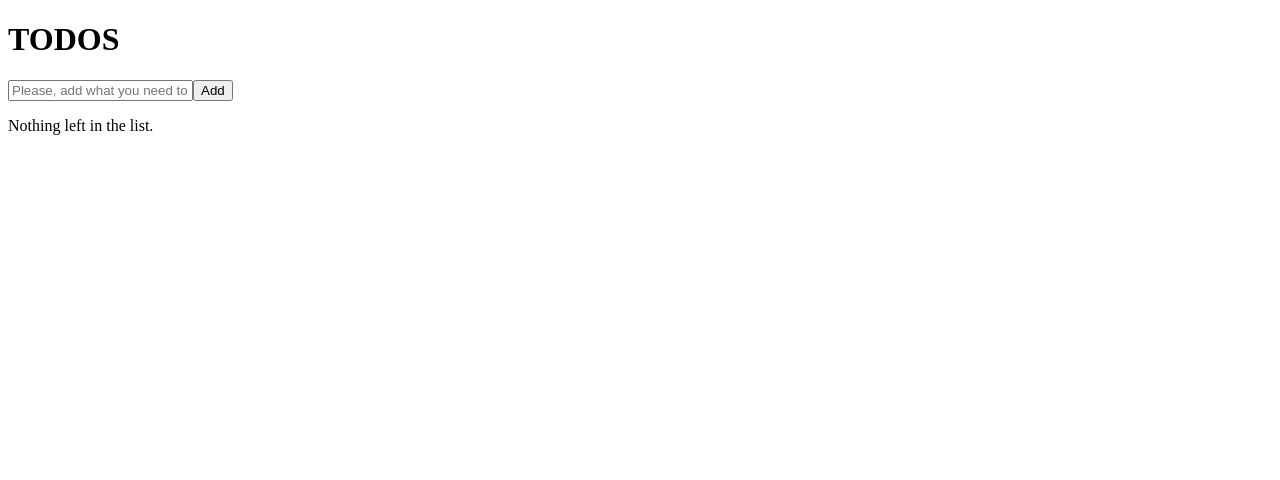
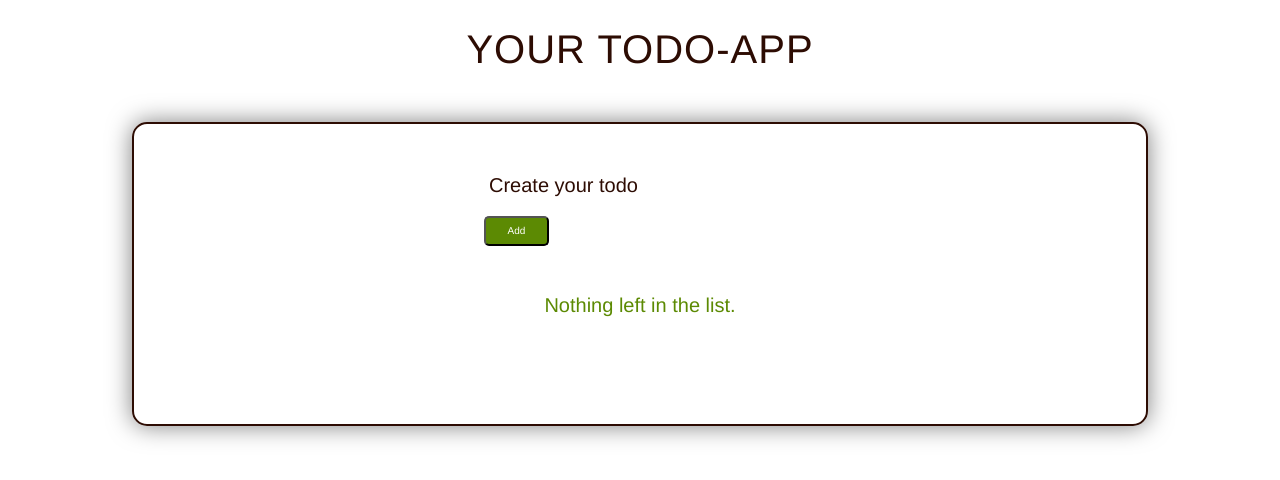
Before and after one commit to pani-tka/vue-test, a Vue app: page / in a window 1280 px wide. Shown: the top 480 px of the page. Built offline with nearby package versions, Linux system fonts and the light colour scheme.

Commit message:
Added filter by status of todo. Added some styles.

```diff
--- a/src/App.vue
+++ b/src/App.vue
@@ -1,20 +1,23 @@
 <template>
   <div>
-    <h1>TODOS</h1>
+    <h1 class="app-title">YOUR TODO-APP</h1>
+    <div class="container">
       <AddNewTodo @addTodo="addTodo"></AddNewTodo>
       <TodoList
         v-if="todos.length"
         :todos="todos"
+        @editTodoById='editTodoById'
         @removeTodoById='removeTodoById'
-      @editTodoById='editTodoById'
       />
       <p v-else>Nothing left in the list.</p>
+    </div>
   </div>
 </template>
 
 <script>
 import AddNewTodo from './components/add-new-todo'
 import TodoList from './components/todo-list'
+
 export default {
   name: "App",
 
@@ -25,20 +28,53 @@ export default {
 
   data() {
     return {
-      todos: []
+      todos: [],
     }
   },
 
   methods: {
-    addTodo (newTodo) {
-      this.todos.push(newTodo);
+    addTodo(newTodo) {
+      const todoItem = {
+        title: newTodo,
+        completed: false
+      };
+      this.todos.push(todoItem);
     },
-    removeTodoById (id) {
+    removeTodoById(id) {
       this.todos.splice(id, 1);
     },
-    editTodoById (id, todo) {
-      this.$set(this.todos, id, todo);
-    }
+    editTodoById(id, todo) {
+      this.todos[id].title = todo;
+    },
   }
 }
 </script>
+
+<style scoped>
+
+.container {
+  width: 80%;
+  min-height: 300px;
+  margin: 50px auto 30px;
+  border: 2px solid #2d0c03;
+  border-radius: 15px;
+  box-shadow: 0 0 25px rgba(0, 0, 0, 0.5)
+}
+
+.container p {
+  font-size: 20px;
+  font-family: "Helvetica Neue",serif;
+  color: #5c8a03;
+  text-align: center;
+}
+
+.app-title {
+  text-align: center;
+  font-size: 40px;
+  font-weight: normal;
+  font-family: "Helvetica Neue",serif;
+  letter-spacing: 1px;
+  color: #2d0c03;
+}
+
+</style>
--- a/src/components/add-new-todo.vue
+++ b/src/components/add-new-todo.vue
@@ -1,27 +1,160 @@
 <template>
-  <div>
-    <input v-model="newTodo" @keyup.enter='createNewTodo' placeholder="Please, add what you need to do..."/>
-    <button @click='createNewTodo'>Add</button>
+  <div class="middle">
+    <div id="fancy-inputs">
+      <label class="input">
+        <input
+          @keyup.enter='createNewTodo'
+          type="text"
+          v-model="newTodo"
+        />
+        <span><span>Create your todo</span></span>
+      </label>
+      <button @click='createNewTodo' class="add-todo">Add</button>
+    </div>
   </div>
 </template>
 
 <script>
-import Vue from 'vue'
 
-export default Vue.component('AddNewTodo', {
-  data () {
+export default {
+  name: 'AddNewTodo',
+  data() {
     return {
       newTodo: ''
     }
   },
 
   methods: {
-    createNewTodo () {
-      if (this.newTodo != '') {
-        this.$emit('addTodo', this.newTodo);
-        this.newTodo = '';
+    createNewTodo() {
+      if (this.newTodo === '') {
+        return false;
       }
+      this.$emit('addTodo', this.newTodo);
+      this.newTodo = '';
     }
   }
-})
+}
 </script>
+
+<style scoped>
+.middle {
+  width: 460px;
+  height: 150px;
+  margin: 0 auto;
+}
+
+#fancy-inputs {
+  width: 70%;
+  margin: 0 auto;
+
+}
+
+#fancy-inputs label.input {
+  float: left;
+  width: 370px;
+  height: 42px;
+  margin: 50px 0 0 0;
+  position: relative;
+  clear: both;
+}
+
+#fancy-inputs label.input span {
+  width: 70%;
+  height: 40px;
+  position: absolute;
+  left: 0;
+  cursor: text;
+}
+
+#fancy-inputs label.input span span {
+  position: absolute;
+  top: 0;
+  z-index: 1;
+  font-family: "Helvetica Neue";
+  font-size: 20px;
+  color: #2d0c03;
+  text-indent: 10px;
+  transition: 0.3s;
+  -webkit-transition: 0.3s;
+  -moz-transition: 0.3s;
+}
+
+#fancy-inputs label.input span:before {
+  content: '';
+  width: 0%;
+  height: 3px;
+  background-color: #2d0c03;
+  position: absolute;
+  bottom: 0;
+  left: 0;
+  z-index: 99;
+  transition: 0.3s;
+  -webkit-transition: 0.3s;
+  -moz-transition: 0.3s;
+}
+
+#fancy-inputs label.input span:after {
+  content: '';
+  width: 0%;
+  height: 3px;
+  background-color: #2d0c03;
+  position: absolute;
+  bottom: 0;
+  right: 0;
+  z-index: 99;
+  transition: 0.3s;
+  -webkit-transition: 0.3s;
+  -moz-transition: 0.3s;
+}
+
+#fancy-inputs input {
+  float: left;
+  width: 370px;
+  height: 40px;
+  padding: 0 10px;
+  border: 0;
+  background-color: transparent;
+  color: #2d0c03;
+  font-family: "Helvetica Neue", serif;
+  font-size: 22px;
+  position: relative;
+  z-index: 99;
+}
+
+#fancy-inputs input:focus {
+  outline: 0;
+}
+
+#fancy-inputs input:focus + span span {
+  cursor: initial;
+  position: absolute;
+  top: -35px;
+  color: #2c3e50;
+}
+
+#fancy-inputs input:focus + span:before {
+  width: 50%;
+}
+
+#fancy-inputs input:focus + span:after {
+  width: 50%;
+}
+
+#fancy-inputs span.fixed span {
+  top: -35px;
+}
+
+.add-todo {
+  cursor: pointer;
+  width: 65px;
+  height: 30px;
+  background-color: #5c8a03;
+  font-family: "Helvetica Neue", serif;
+  color: white;
+  font-size: 10px;
+  border-radius: 5px;
+  margin: 0 5px 0 5px;
+  outline: 0;
+}
+
+</style>
--- a/src/components/todo-list.vue
+++ b/src/components/todo-list.vue
@@ -1,32 +1,126 @@
 <template>
-  <ul>
+  <div>
+    <div class="tabs">
+      <div class="filters">
+        <button
+          :class="{ selected: visibility === 'inProgress' }"
+          v-on:click="filterTodos('inProgress')"
+        >
+          InProgress
+        </button>
+        <button
+          :class="{ selected: visibility === 'completed' }"
+          v-on:click="filterTodos('completed')"
+        >
+          Complete
+        </button>
+        <button
+          :class="{ selected: visibility === 'all' }"
+          v-on:click="filterTodos('all')"
+        >
+          All
+        </button>
+      </div>
+    </div>
+    <ul class="todo-list">
       <TodoItem
-      v-for="(todo, index) in todos"
+        :class="{ completed: todo.completed }"
         :key="index"
         :todo="todo"
+        @editTodo="editTodoById($event, index)"
         @removeTodoItem="$emit('removeTodoById', index)"
-      @editTodo="editTodoById($event, index)"
+        v-for="(todo, index) in filteredTodos"
       />
     </ul>
+  </div>
 </template>
 
 <script>
-import Vue from 'vue'
-import TodoItem from './todo-item'
+import TodoItem from "./todo-item";
 
-export default Vue.component('TodoList', {
+const filters = {
+  all(todos) {
+    return todos;
+  },
+  inProgress(todos) {
+    return todos.filter(todo => !todo.completed);
+  },
+  completed(todos) {
+    return todos.filter(todo => todo.completed);
+  }
+};
+
+export default {
+  name: "TodoList",
+
   props: {
     todos: Array
   },
+
+  data() {
+    return {
+      visibility: "inProgress"
+    };
+  },
+
   components: {
     TodoItem
   },
 
+  computed: {
+    filteredTodos() {
+      return filters[this.visibility](this.todos);
+    }
+  },
+
   methods: {
-    editTodoById (editingValue, index) {
-      this.$emit('editTodoById', index, editingValue)
+    editTodoById(editingValue, index) {
+      this.$emit("editTodoById", index, editingValue);
+    },
+    filterTodos: function (filter) {
+      this.visibility = filter;
     }
   }
-})
+};
+</script>
 
-</script>
+<style scoped>
+.todo-list {
+  width: 80%;
+  margin: 30px auto;
+  padding: 0;
+  list-style: none;
+}
+
+.todo-list li {
+  position: relative;
+  font-size: 24px;
+  border-radius: 10px;
+  transition: background 0.3s ease;
+}
+
+.filters {
+  width: 100%;
+  display: flex;
+  justify-content: space-around;
+  padding: 0 1rem 1.5rem 1rem;
+}
+
+.filters button {
+  cursor: pointer;
+  width: 85px;
+  height: 40px;
+  font-family: "Helvetica Neue", serif;
+  color: #5c8a03;
+  font-size: 10px;
+  border: 2px solid #5c8a03;
+  border-radius: 15px;
+  margin: 0 5px 0 5px;
+  outline: 0;
+}
+
+button.selected {
+  background-color: #5c8a03;
+  color: #fff;
+}
+</style>
--- a/src/main.js
+++ b/src/main.js
@@ -5,4 +5,4 @@ Vue.config.productionTip = false;
 
 new Vue({
   render: h => h(App)
-}).$mount("#app")
+}).$mount("#app");
```
Also changed, not shown: src/components/todo-item.vue (+97 -15 lines). Lines whose indentation alone changed are shown as unchanged.
